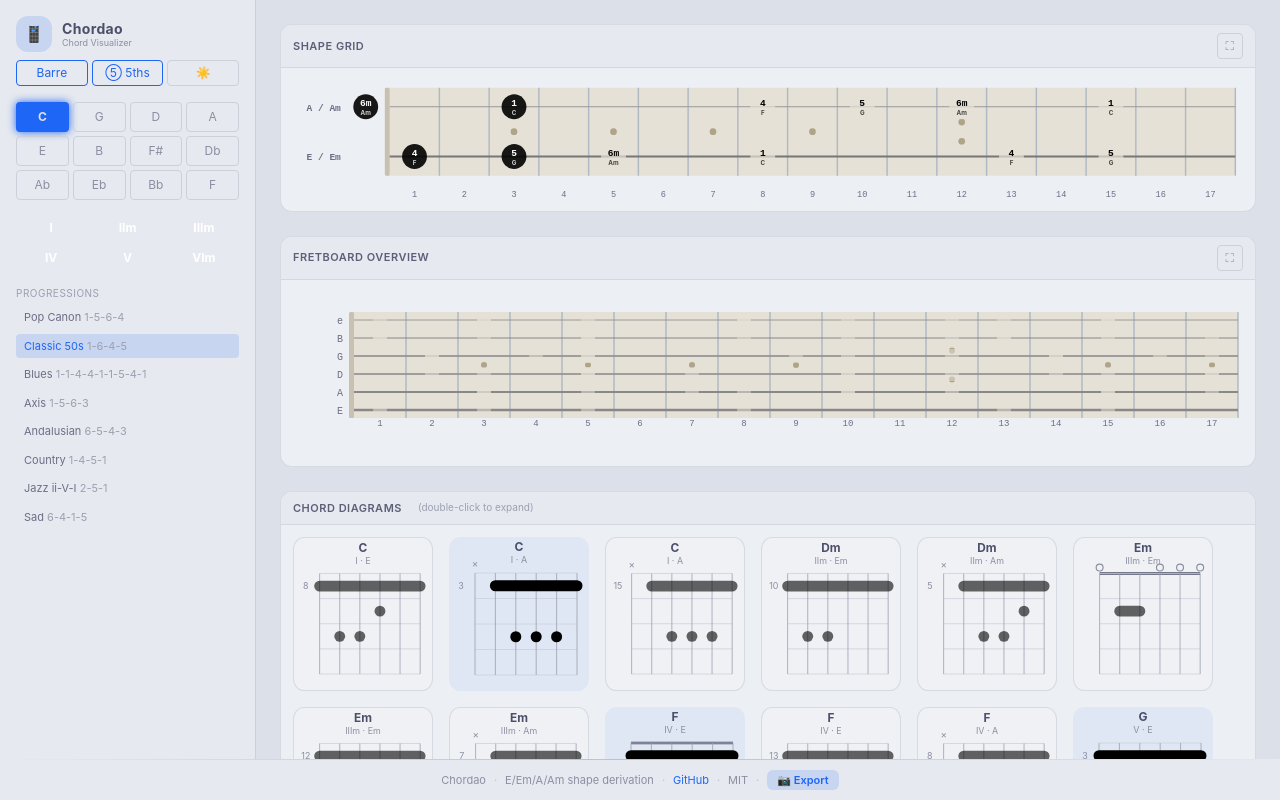
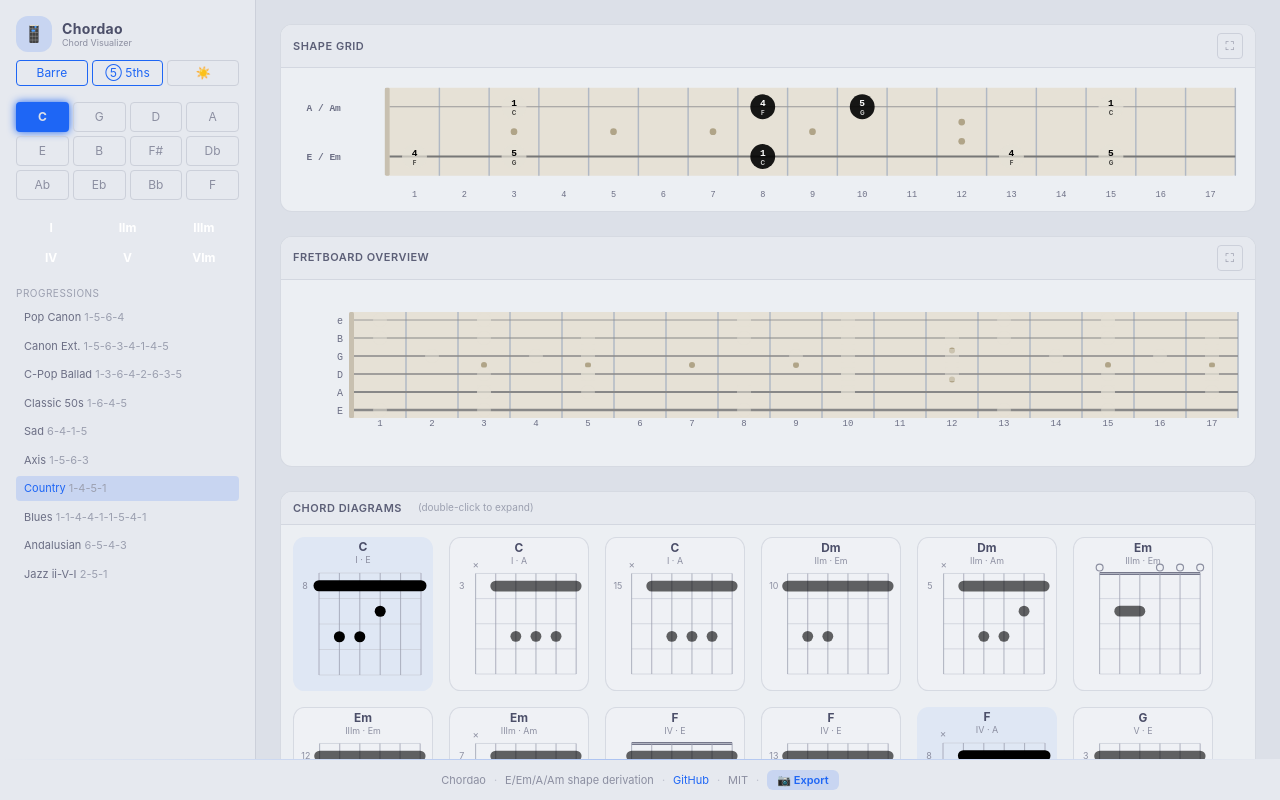
Before and after one commit to W-Mai/chordao, a React (Vite) app: page / in a window 1280 px wide. Built offline with nearby package versions, Linux system fonts and the light colour scheme.

Commit message:
chore: reorder progressions by usage frequency

```diff
--- a/src/chordData.ts
+++ b/src/chordData.ts
@@ -161,11 +161,13 @@ export function voicingKey(v: ChordVoicing): string {
 // Common chord progressions (degree-based)
 export const PROGRESSIONS = [
   { name: 'Pop Canon', degrees: [1, 5, 6, 4] },
+  { name: 'Canon Ext.', degrees: [1, 5, 6, 3, 4, 1, 4, 5] },
+  { name: 'C-Pop Ballad', degrees: [1, 3, 6, 4, 2, 6, 3, 5] },
   { name: 'Classic 50s', degrees: [1, 6, 4, 5] },
+  { name: 'Sad', degrees: [6, 4, 1, 5] },
+  { name: 'Axis', degrees: [1, 5, 6, 3] },
+  { name: 'Country', degrees: [1, 4, 5, 1] },
   { name: 'Blues', degrees: [1, 1, 4, 4, 1, 1, 5, 4, 1] },
-  { name: 'Axis', degrees: [1, 5, 6, 3] },
   { name: 'Andalusian', degrees: [6, 5, 4, 3] },
-  { name: 'Country', degrees: [1, 4, 5, 1] },
   { name: 'Jazz ii-V-I', degrees: [2, 5, 1] },
-  { name: 'Sad', degrees: [6, 4, 1, 5] },
 ];
```
